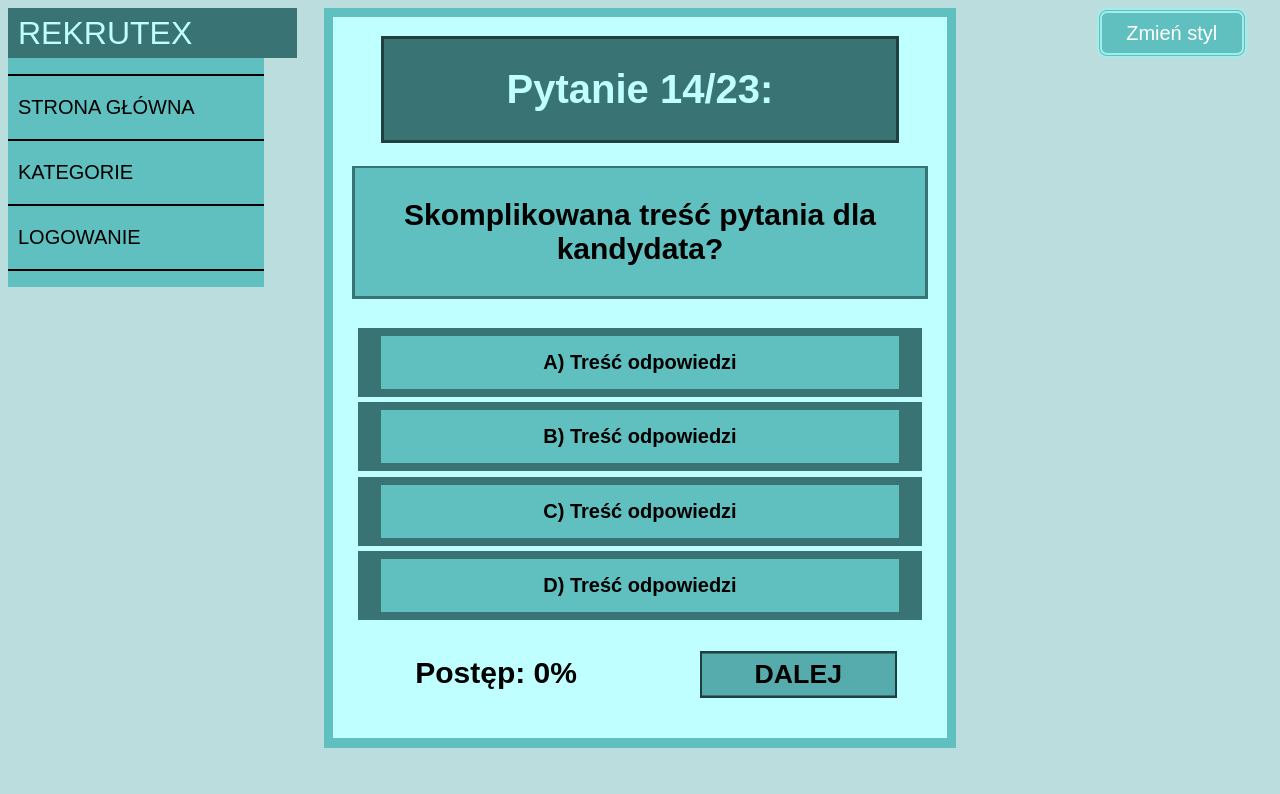
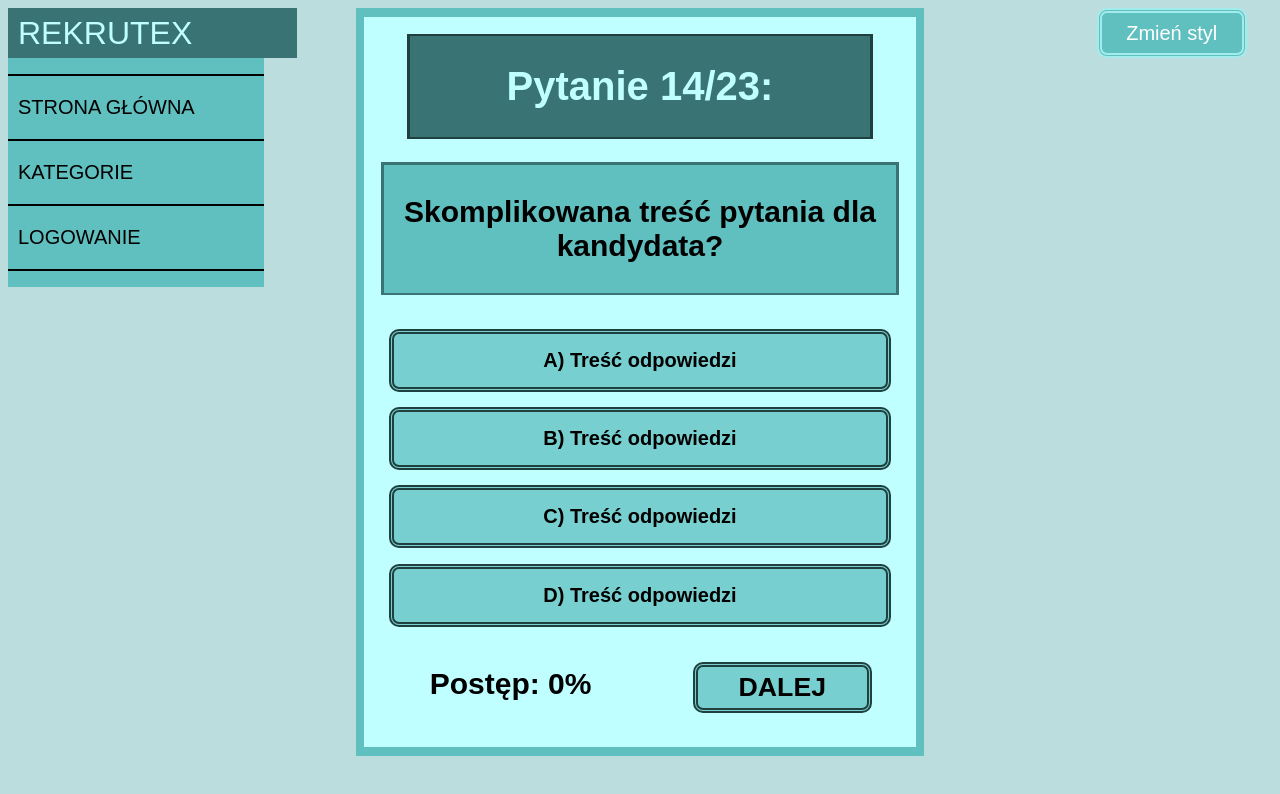
Before and after one commit to AgnieszkaM2/Rekrutex-App, an Angular app in the folder Rekrutex_AngularApp/: page /quiz in a window 1280 px wide. Shown: the top 794 px of the page. Built offline with nearby package versions, Linux system fonts and the light colour scheme.

Commit message:
Quiz i strona glowna fix
Fix stylu dla quizu i strony glownej

```diff
--- a/Rekrutex_AngularApp/src/app/components/quiz/quiz.component.css
+++ b/Rekrutex_AngularApp/src/app/components/quiz/quiz.component.css
@@ -1,110 +1,61 @@
 #quiz_tlo {
-  align-self: center;
-  background-color: var(--content-bkg);
-  box-sizing: border-box;
-  display: flex;
-  justify-content: center;
   left: 0%;
   padding: 0.5%;
-  position: relative;
-  text-align: center;
-  width: 100%;
+  width: 90%;
 }
 #quiz_cialo {
-  background-color: var(--main-div-bkg);
-  box-sizing: border-box;
   padding: 3%;
-  font-family:Arial, Helvetica, sans-serif;
   width:100%;
 }
 #quiz_naglowek_tlo {
-  background-color: var(--dark-bkg);
-  box-sizing: border-box;
-  padding: 0.5%;
   width: 90%;
   left: 5%;
-  position: relative;
 }
 #quiz_naglowek_cialo {
-  background-color: var(--header-bkg);
-  color:var(--main-div-bkg);
-  box-sizing: border-box;
-  font-weight: bold;
   padding:1px;
 }
 #quiz_pytanie_tlo {
-  background-color: var(--header-bkg);
-  box-sizing: border-box;
-  padding: 0.5%;
+
 }
 #quiz_pytanie_cialo {
-  background-color: var(--content-bkg);
-  box-sizing: border-box;
   padding-left: 20px;
   padding-right: 20px;
   padding-top: 5px;
   padding-bottom:5px;
 }
-
 #quiz_odpowiedz_tlo {
-  background-color: var(--header-bkg);
-  box-sizing: border-box;
   padding: 0.5%;
   margin:1%;
-  opacity:1;
 }
 #quiz_odpowiedz_cialo {
-  /*background-color: #60bfbf;*/
-  background-color: rgba(var(--content-bkg-rgb),0);
-  box-sizing: border-box;
 
 }
+#quiz_odpowiedz_tlo input[type="radio"] {
 
-#quiz_odpowiedz_tlo input[type="radio"] {
-  opacity: 0;
-  position: fixed;
-  width: 0;
 }
-
 #quiz_odpowiedz_tlo label {
-  color:var(--text);
-    display: inline-block;
-    width:100%;
-    margin: 0;
-    /* background-color: #60bfbf; */
-    background-color: rgba(var(--content-bkg-rgb),1);
-    box-sizing: border-box;
     padding-left: 20px;
     padding-right: 20px;
     padding-top: 15px;
     padding-bottom:15px;
 }
-
 #quiz_odpowiedz_tlo label:hover {
-  background-color: rgba(var(--content-bkg-rgb),0.75);
-}
-
-#quiz_odpowiedz_tlo input[type="radio"]:checked + label {
-  background-color: rgba(var(--main-div-bkg-rgb),1);
 
 }
+#quiz_odpowiedz_tlo input[type="radio"]:checked + label {
 
+}
 #quiz_stopka{
-
     position:relative;
     display:flex;
     padding:0px;
-
 }
 #quiz_lewo {
-
   box-sizing: border-box;
   float:left;
   width:50%;
   left:0%;
   position:relative;
-
-
 }
 #quiz_prawo {
   box-sizing: border-box;
@@ -112,53 +63,26 @@
   width: 35%;
   left: 10%;
   position: relative;
+}
+#quiz_submit_tlo {
+  top:25%;
+}
+#quiz_submit_cialo {
+  font-size:20pt;
+}
+#quiz_submit_tlo input[type="submit"] {
 
 }
-
-#quiz_submit_tlo {
-  background-color: var(--dark-bkg);
-  box-sizing: border-box;
-  padding: 1%;
-  margin:1%;
-  opacity:1;
-  top:25%;
-  position:relative;
-}
-#quiz_submit_cialo {
-  /*background-color: #60bfbf;*/
-  background-color: var(--header-bkg);
-  box-sizing: border-box;
-  font-size:20pt;
-
-}
-
-#quiz_submit_tlo input[type="submit"] {
-  opacity: 0;
-  position: fixed;
-  width: 0;
-}
-
 #quiz_submit_tlo label {
-  color:var(--text);
-  display: inline-block;
-  width:100%;
-  margin: 0;
-  /* background-color: #60bfbf; */
-  background-color: rgba(var(--content-bkg-rgb),0.75);
-  box-sizing: border-box;
   padding-left: 30px;
   padding-right: 30px;
   padding-top: 5px;
   padding-bottom:5px;
+}
+#quiz_submit_tlo label:hover {
 
 }
-
-#quiz_submit_tlo label:hover {
-  background-color: rgba(var(--content-bkg-rgb),0.5);
-}
-
 #quiz_submit_tlo input[type="submit"]:active + label {
-  background-color: rgba(var(--main-div-bkg-rgb),1);
 
 }
 #quiz_tekst_cialo{
--- a/Rekrutex_AngularApp/src/app/components/quiz/quiz.component.html
+++ b/Rekrutex_AngularApp/src/app/components/quiz/quiz.component.html
@@ -15,28 +15,28 @@
             </div>
           </div>
           <br>
-          <div class="tresc_tlo" id="quiz_odpowiedz_tlo">
-             <div class="tresc_cialo" id="quiz_odpowiedz_cialo">
-              <input type="radio" id="odpowiedz_A" name="odpowiedzi" value="1">
-              <label for="odpowiedz_A">A) Treść odpowiedzi</label>
+          <div class="przycisk_tlo" id="quiz_odpowiedz_tlo">
+             <div class="przycisk_cialo" id="quiz_odpowiedz_cialo">
+              <input class="przycisk_input" type="radio" id="odpowiedz_A" name="odpowiedzi" value="1">
+              <label class="przycisk_label" for="odpowiedz_A">A) Treść odpowiedzi</label>
             </div>
           </div>
-          <div class="tresc_tlo" id="quiz_odpowiedz_tlo">
-             <div class="tresc_cialo" id="quiz_odpowiedz_cialo">
-              <input type="radio" id="odpowiedz_B" name="odpowiedzi" value="2">
-              <label for="odpowiedz_B">B) Treść odpowiedzi</label>
+          <div class="przycisk_tlo" id="quiz_odpowiedz_tlo">
+             <div class="przycisk_cialo" id="quiz_odpowiedz_cialo">
+              <input class="przycisk_input" type="radio" id="odpowiedz_B" name="odpowiedzi" value="2">
+              <label class="przycisk_label" for="odpowiedz_B">B) Treść odpowiedzi</label>
             </div>
           </div>
-          <div class="tresc_tlo" id="quiz_odpowiedz_tlo">
-             <div class="tresc_cialo" id="quiz_odpowiedz_cialo">
-              <input type="radio" id="odpowiedz_C" name="odpowiedzi" value="3">
-              <label for="odpowiedz_C">C) Treść odpowiedzi</label>
+          <div class="przycisk_tlo" id="quiz_odpowiedz_tlo">
+             <div class="przycisk_cialo" id="quiz_odpowiedz_cialo">
+              <input class="przycisk_input" type="radio" id="odpowiedz_C" name="odpowiedzi" value="3">
+              <label class="przycisk_label" for="odpowiedz_C">C) Treść odpowiedzi</label>
             </div>
           </div>
-          <div class="tresc_tlo" id="quiz_odpowiedz_tlo">
-             <div class="tresc_cialo" id="quiz_odpowiedz_cialo">
-              <input type="radio" id="odpowiedz_D" name="odpowiedzi" value="4">
-              <label for="odpowiedz_D">D) Treść odpowiedzi</label>
+          <div class="przycisk_tlo" id="quiz_odpowiedz_tlo">
+             <div class="przycisk_cialo" id="quiz_odpowiedz_cialo">
+              <input class="przycisk_input" type="radio" id="odpowiedz_D" name="odpowiedzi" value="4">
+              <label class="przycisk_label" for="odpowiedz_D">D) Treść odpowiedzi</label>
             </div>
           </div>
 
@@ -52,10 +52,12 @@
 
             <div id="quiz_prawo">
               <div class="przycisk_tlo" id="quiz_submit_tlo">
+                <a routerLink="/formularz-kontaktowy" routerLinkActive="active">
                 <div class="przycisk_cialo" id="quiz_submit_cialo">
-                  <input type="submit" id="quiz_dalej">
-                  <label for="quiz_dalej">DALEJ</label>
+                  <input class="przycisk_input" type="submit" id="quiz_dalej">
+                  <label class="przycisk_label" for="quiz_dalej">DALEJ</label>
                 </div>
+                </a>
               </div>
             </div>
           </div>
--- a/Rekrutex_AngularApp/src/app/components/strona-glowna/strona-glowna.component.html
+++ b/Rekrutex_AngularApp/src/app/components/strona-glowna/strona-glowna.component.html
@@ -1,7 +1,8 @@
+
 <div class="main-div" align="center">
+
   <div class="okno_tlo" id="glowna_tlo">
     <div class="okno_cialo" id="glowna_cialo">
-
       <div class="naglowek_tlo" id="glowna_naglowek_tlo">
         <div class="naglowek_cialo" id="glowna_naglowek_cialo">
           <h1>REKRUTEX</h1>
```
